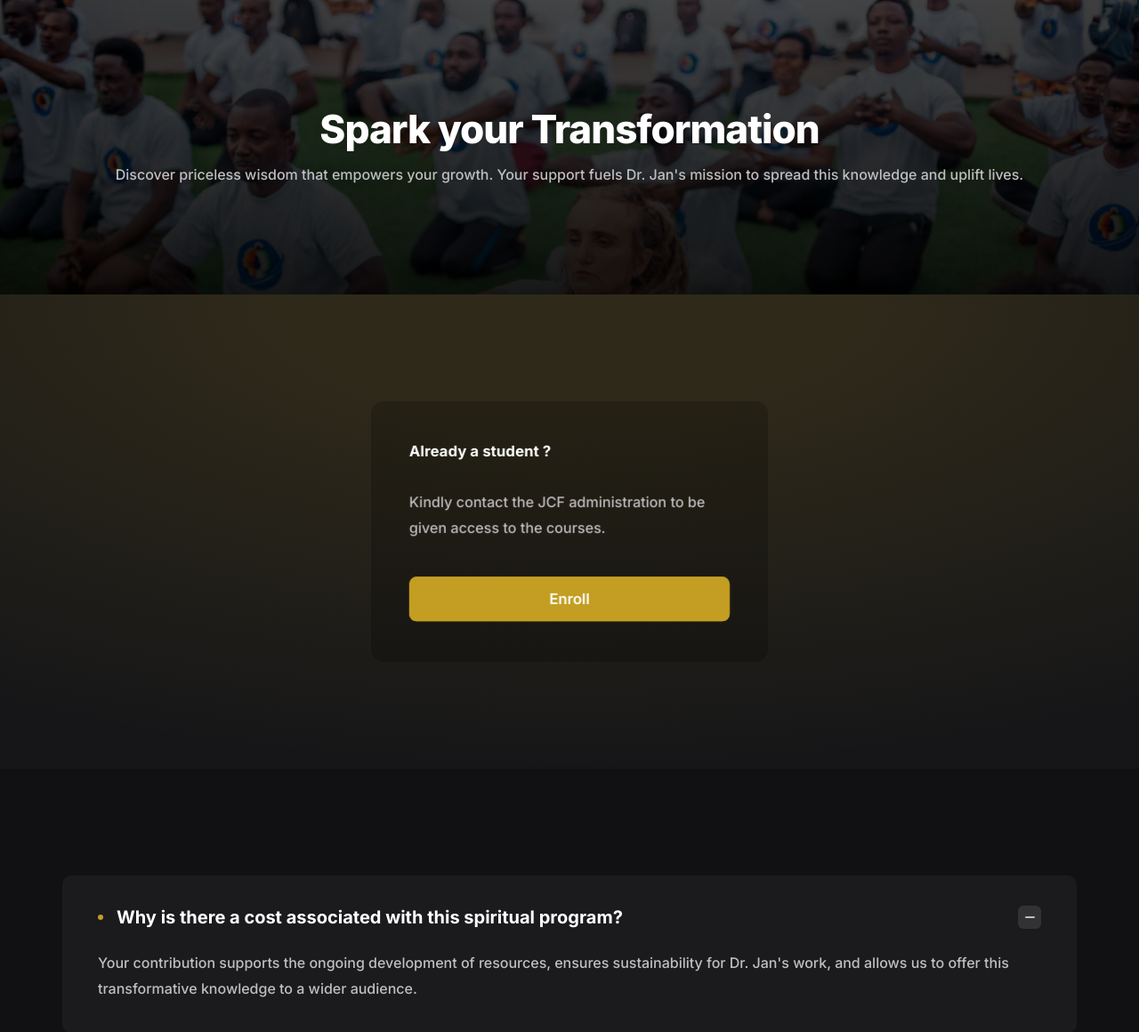
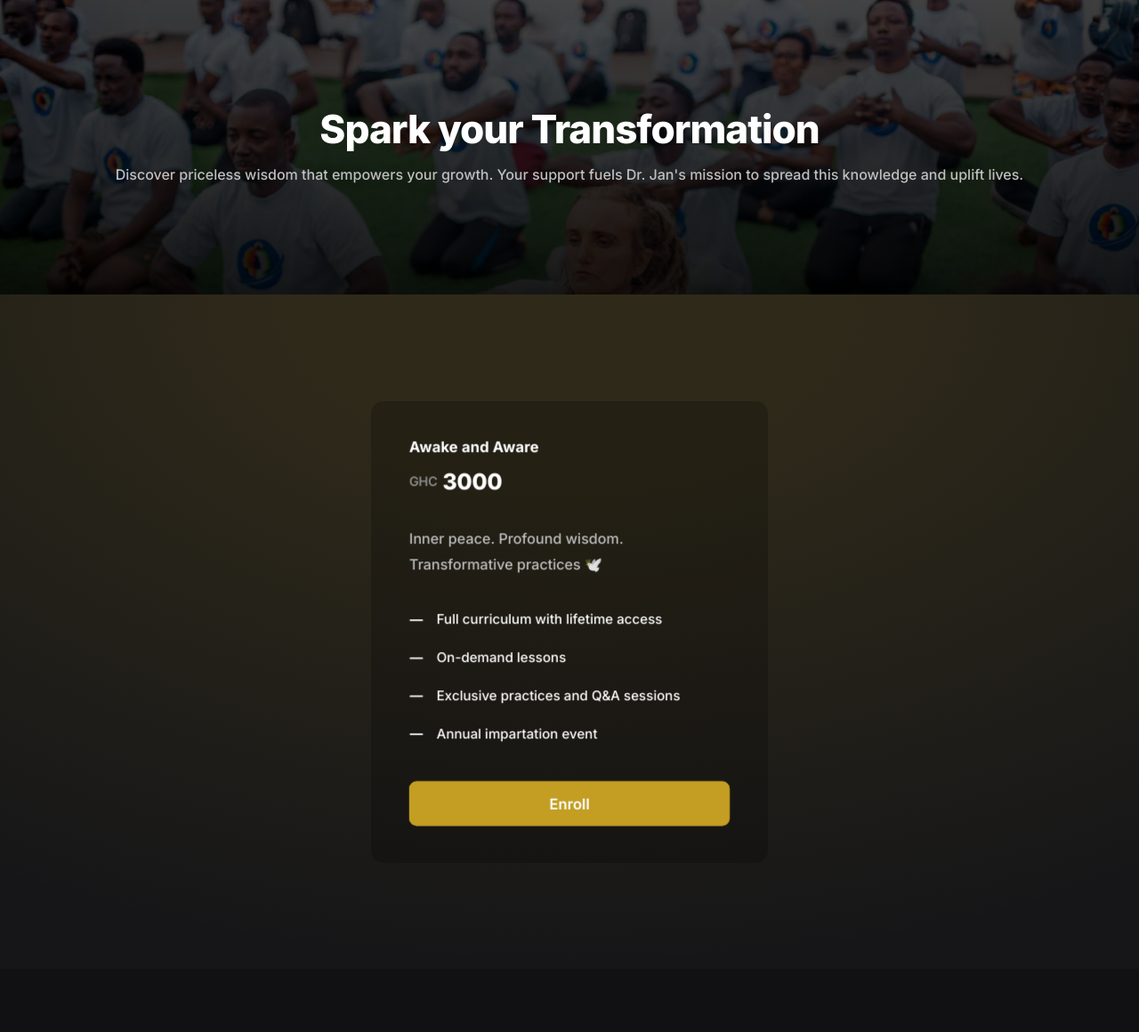
Before and after one commit to Jan-Cosmic-Foundation/drjan_exclusive, a Django app: page /pricing/ in a window 1280 px wide. Shown: the part 81-1241 px from the top of the page at 89% size. Run offline with Django 5.2, Linux system fonts and the light colour scheme; some libraries are stand-ins or nearby versions.

Commit message:
Update `.gitignore` for specific `.env` file and adjust pricing template formatting

```diff
--- a/exclusive/templates/exclusive/pricing.html
+++ b/exclusive/templates/exclusive/pricing.html
@@ -42,7 +42,7 @@
                 </div>
                 {% endcomment %}
                 <div class="col-12 col-sm-10 col-md-7 col-lg-6 col-xl-5" data-sr-item="pricing">
-                {% comment %}
+
                     <div class="card flq-card-pricing">
                         <div class="card-head">
                             <div class="card-subtitle h6">Awake and Aware</div>
@@ -50,7 +50,7 @@
 
                         </div>
                         <div class="card-body flq-vertical-rhythm">
-                            <p style="font-size: 15.5px">Inner peace. Profound wisdom. Transformative practices. Divine grace awaits 🕊️</p>
+                            <p style="font-size: 15.5px">Inner peace. Profound wisdom. Transformative practices 🕊️</p>
                             <ul style="font-size: 14.5px">
                                 <li>Full curriculum with lifetime access</li>
                                 <li>On-demand lessons</li>
@@ -67,7 +67,7 @@
                             {% endif %}
                         </div>
                     </div>
-                 {% endcomment %}
+                 {% comment %}
                      <div class="card flq-card-pricing">
                         <div class="card-head">
                             <div class="card-subtitle h6">Already a student ?</div>
@@ -87,6 +87,7 @@
                             {% endif %}
                         </div>
                     </div>
+                    {% endcomment %}
                 </div>
                 {% comment %}
                 <div class="col-12 col-sm-10 col-md-6 col-lg-5 col-xl-4" data-sr-item="pricing">
```
Also changed, not shown: 1 other file.
